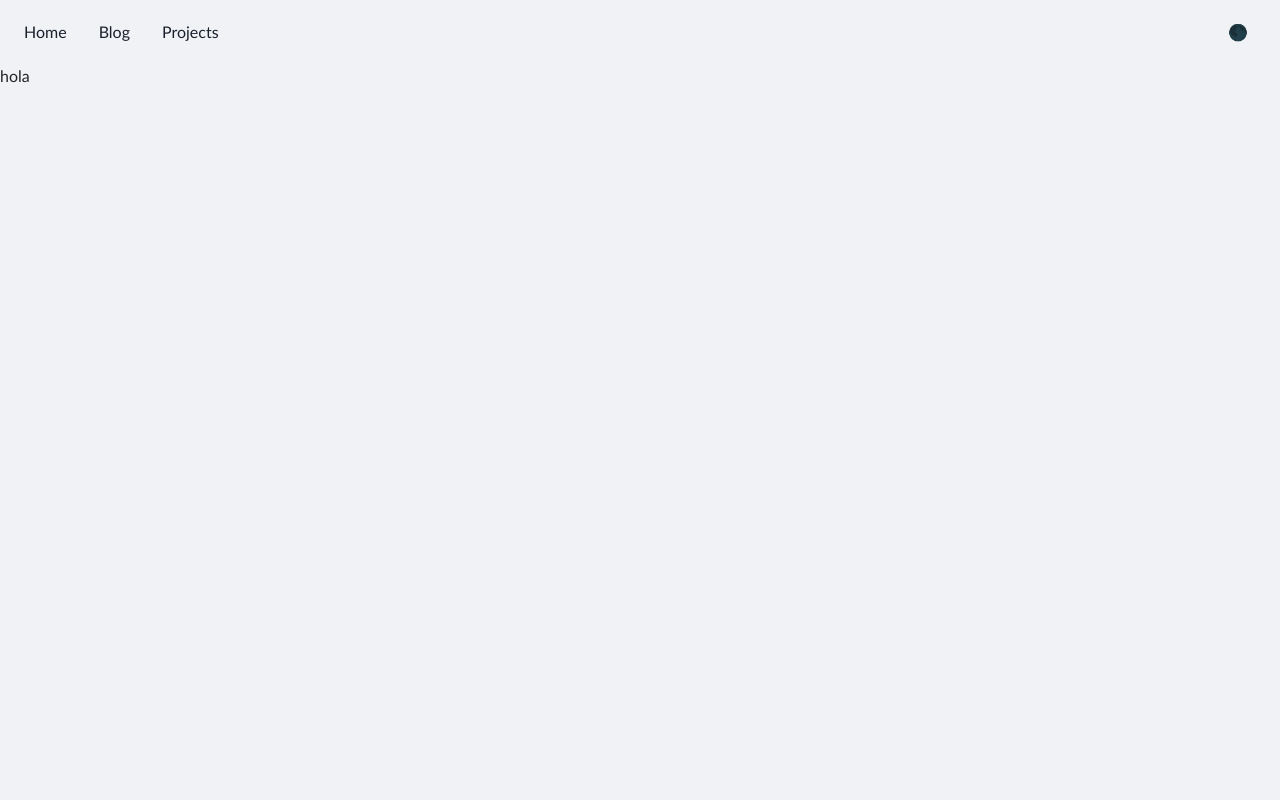
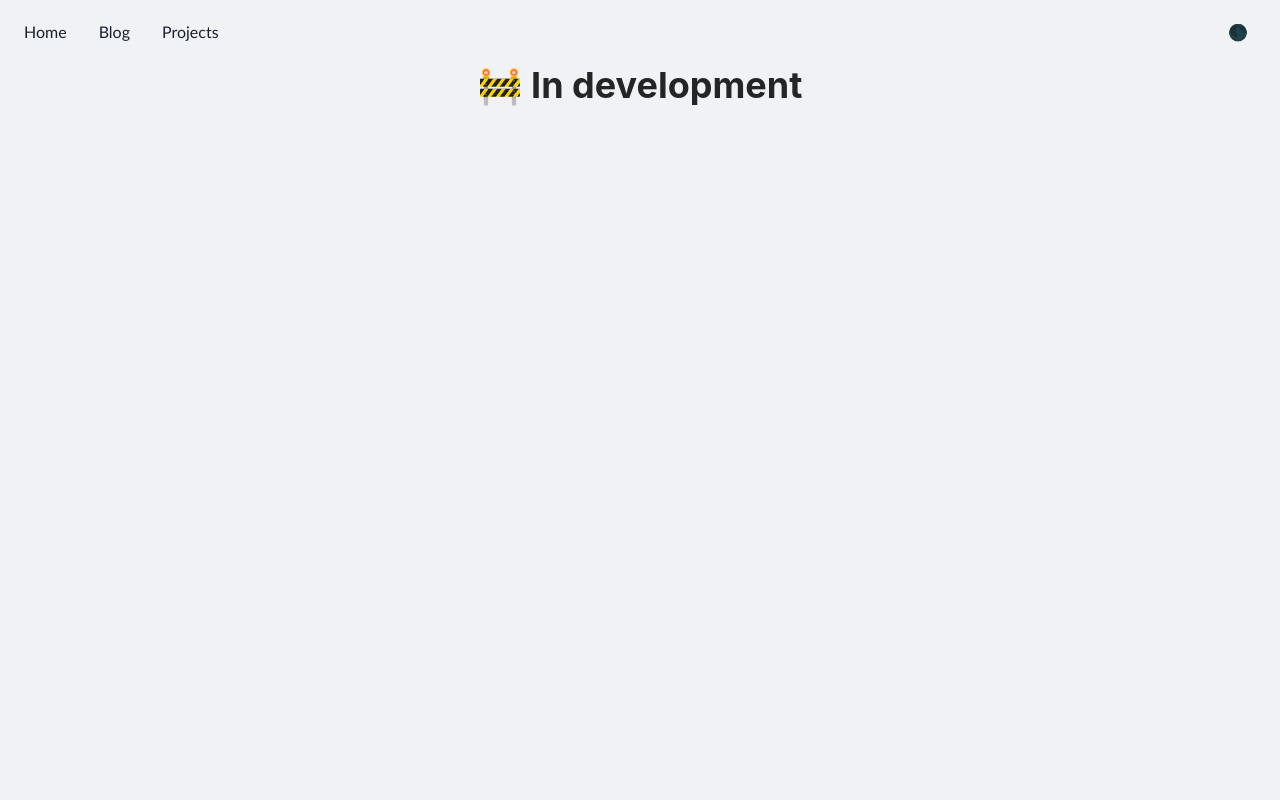
Before and after one commit to wolfero/old_web, a Next.js app: page /projects/trello-clone in a window 1280 px wide. Shown: the top 800 px of the page. Built offline with nearby package versions, Linux system fonts and the light colour scheme.

Commit message:
🚧 TrelloClone project

```diff
--- a/src/views/home/Home.jsx
+++ b/src/views/home/Home.jsx
@@ -7,7 +7,6 @@ import PersonalSection from "../../components/PersonalSection/PersonalSection";
 export function Home({ posts }) {
     return (
         <Container maxW={"7xl"} px={"20"} py={"5"}>
-            <Heading textAlign={"center"}>🚧 In development</Heading>
             <PersonalSection />
             <Skills />
             <PostList posts={posts}></PostList>
--- a/src/views/projects/TrelloClone/TrelloClone.jsx
+++ b/src/views/projects/TrelloClone/TrelloClone.jsx
@@ -1,7 +1,10 @@
+import { Heading } from "@chakra-ui/react";
 
 
 export const TrelloClone=()=>{
-    return ("hola");
+    return (
+        <Heading textAlign={"center"}>🚧 In development</Heading>
+    );
 }
 
 export default TrelloClone;
```
